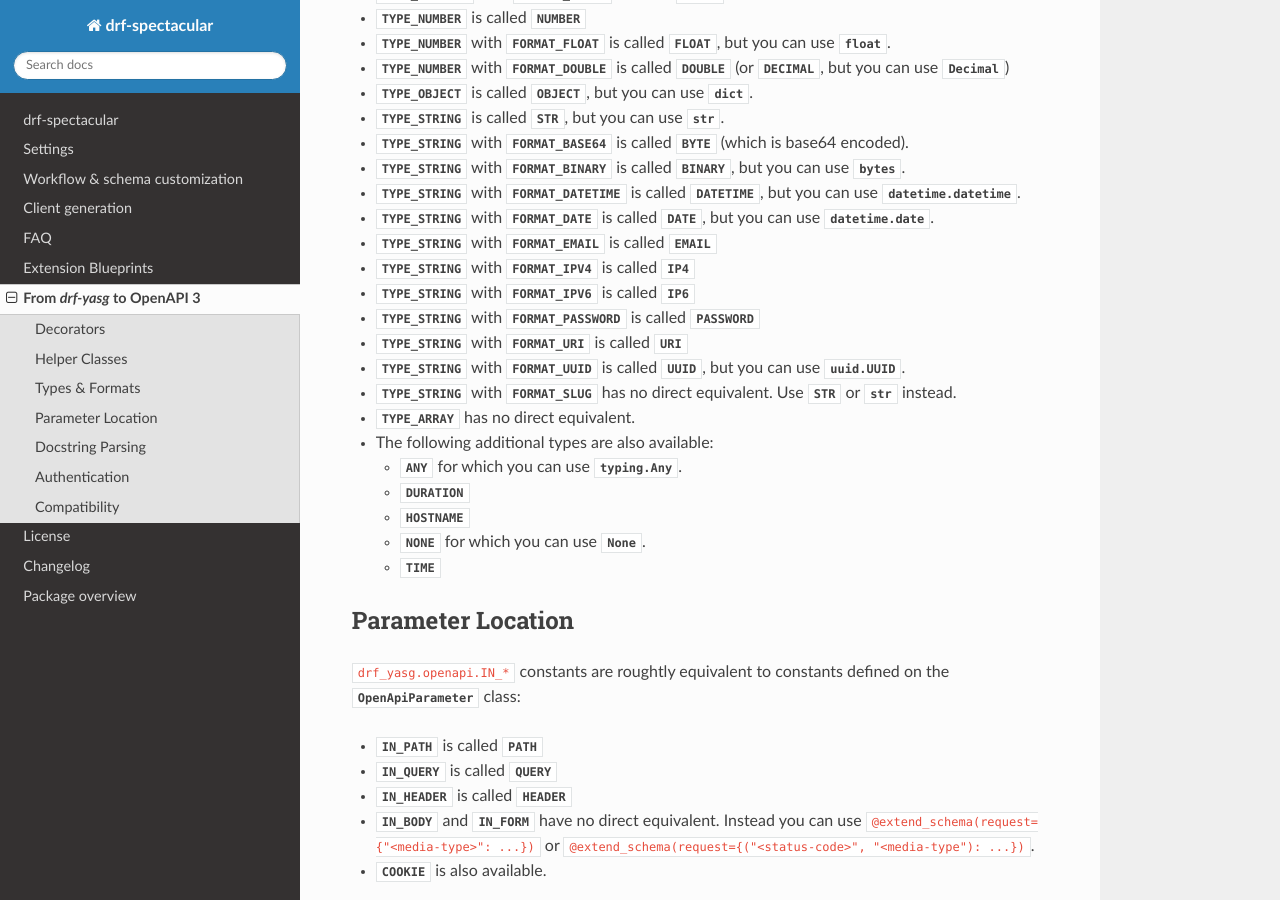
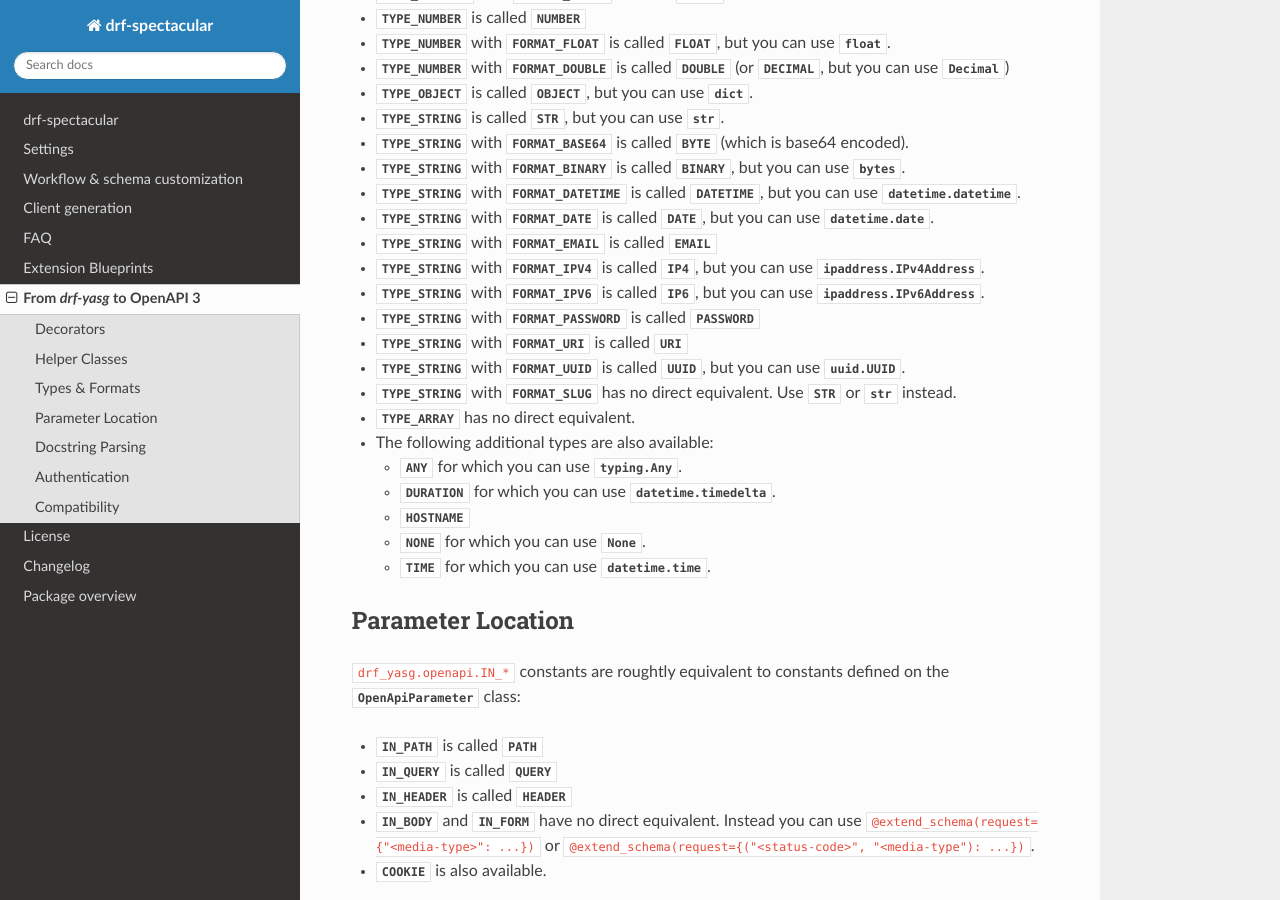
Before and after one commit to tfranzel/drf-spectacular, a Sphinx documentation site: the page built from docs/drf_yasg.rst, in a window 1280 px wide and 900 px high, scrolled down 1388 px. Built offline with Sphinx 7.4.7 and the Read the Docs theme 2.0.0, drawn with Linux system fonts in a browser that asks for light colours.

Commit message:
Add type mappings for IP4, IP6, TIME & DURATION.

```diff
--- a/docs/drf_yasg.rst
+++ b/docs/drf_yasg.rst
@@ -103,9 +103,9 @@ provides the :py:class:`~drf_spectacular.types.OpenApiTypes` enum:
 - :py:data:`~drf_yasg.openapi.TYPE_STRING` with :py:data:`~drf_yasg.openapi.FORMAT_EMAIL` is called
   :py:attr:`~drf_spectacular.types.OpenApiTypes.EMAIL`
 - :py:data:`~drf_yasg.openapi.TYPE_STRING` with :py:data:`~drf_yasg.openapi.FORMAT_IPV4` is called
-  :py:attr:`~drf_spectacular.types.OpenApiTypes.IP4`
+  :py:attr:`~drf_spectacular.types.OpenApiTypes.IP4`, but you can use :py:class:`ipaddress.IPv4Address`.
 - :py:data:`~drf_yasg.openapi.TYPE_STRING` with :py:data:`~drf_yasg.openapi.FORMAT_IPV6` is called
-  :py:attr:`~drf_spectacular.types.OpenApiTypes.IP6`
+  :py:attr:`~drf_spectacular.types.OpenApiTypes.IP6`, but you can use :py:class:`ipaddress.IPv6Address`.
 - :py:data:`~drf_yasg.openapi.TYPE_STRING` with :py:data:`~drf_yasg.openapi.FORMAT_PASSWORD` is called
   :py:attr:`~drf_spectacular.types.OpenApiTypes.PASSWORD`
 - :py:data:`~drf_yasg.openapi.TYPE_STRING` with :py:data:`~drf_yasg.openapi.FORMAT_URI` is called
@@ -120,10 +120,10 @@ provides the :py:class:`~drf_spectacular.types.OpenApiTypes` enum:
 - The following additional types are also available:
 
   - :py:attr:`~drf_spectacular.types.OpenApiTypes.ANY` for which you can use :py:class:`typing.Any`.
-  - :py:attr:`~drf_spectacular.types.OpenApiTypes.DURATION`
+  - :py:attr:`~drf_spectacular.types.OpenApiTypes.DURATION` for which you can use :py:class:`datetime.timedelta`.
   - :py:attr:`~drf_spectacular.types.OpenApiTypes.HOSTNAME`
   - :py:attr:`~drf_spectacular.types.OpenApiTypes.NONE` for which you can use :py:data:`None`.
-  - :py:attr:`~drf_spectacular.types.OpenApiTypes.TIME`
+  - :py:attr:`~drf_spectacular.types.OpenApiTypes.TIME` for which you can use :py:class:`datetime.time`.
 
 Parameter Location
 ------------------
```
Also changed, not shown: 1 other file.
